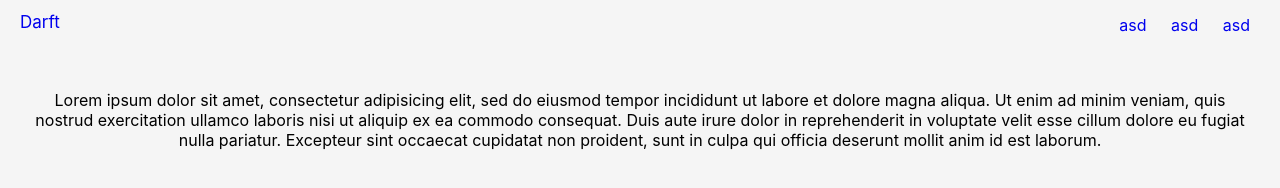
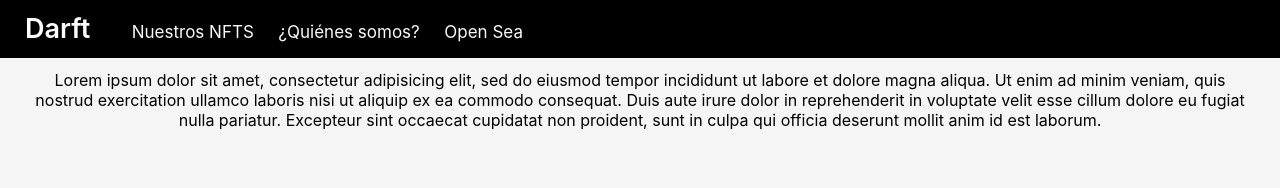
Before and after one commit to Sopaipillita/pemft, a plain HTML site: page index.html in a window 1280 px wide. Drawn offline with Linux system fonts and the light colour scheme.

Commit message:
estilos casi finales del header

```diff
--- a/css/style.css
+++ b/css/style.css
@@ -12,29 +12,48 @@ body {
 header {
     position: fixed;
     width: 100%;
-    padding: 5px 20px 3px 13px;
+    padding: 0 20px 0 13px;
+    background-color: #000;
   }
 
   nav {
     display: inline-flex;
-    float: right;
   }
 
   header li {
     display: inline-flex;
-    padding: 10px;
+    padding: 10px 10px 16px 10px;
     text-decoration: none;
+    transition: all .1s;
+  }
+
+  header li:hover {
+    transform: scale(1.05);
+    border-bottom: 4px solid #FF9595;
   }
 
   header li a {
+    color: #fafafa;
     text-decoration: none;
+    font-size: 17px;
   }
 
   .title-header {
+    transition: all .5s;
+    color: #fff;
     text-decoration: none;
     display: inline-flex;
-    padding: 7px;
-    font-size: 17px;
+    padding: 12px;
+    font-size: 27px;
+    font-weight: 600;
+  }
+
+ .title-header:hover {
+  color: #FF9595;
+ }
+
+  ul {
+    padding: 0 15px 0 15px;
   }
 
  p {
--- a/index.html
+++ b/index.html
@@ -13,13 +13,12 @@
             <a href="/" class="title-header">Darft</a>
             <nav>
                 <ul>
-                    <li><a href="#">asd</a></li>
-                    <li><a href="#">asd</a></li>
-                    <li><a href="#">asd</a></li>
+                    <li><a href="#">Nuestros NFTS</a></li>
+                    <li><a href="#">¿Quiénes somos?</a></li>
+                    <li><a href="#">Open Sea</a></li>
                 </ul>
             </nav>
         </header>
-		<br>
 		<br>
 		<br>
 		<section class="main">
```
